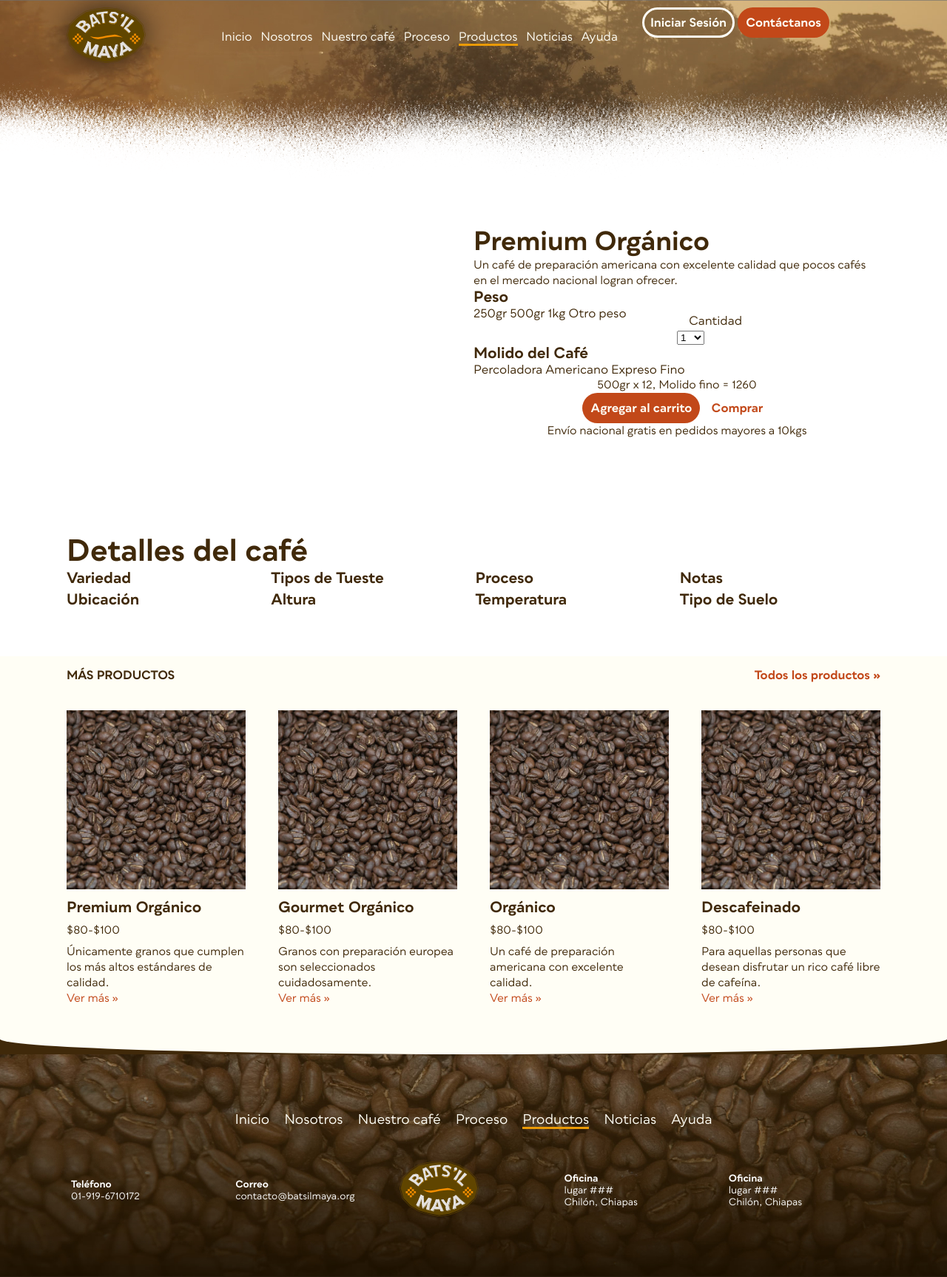
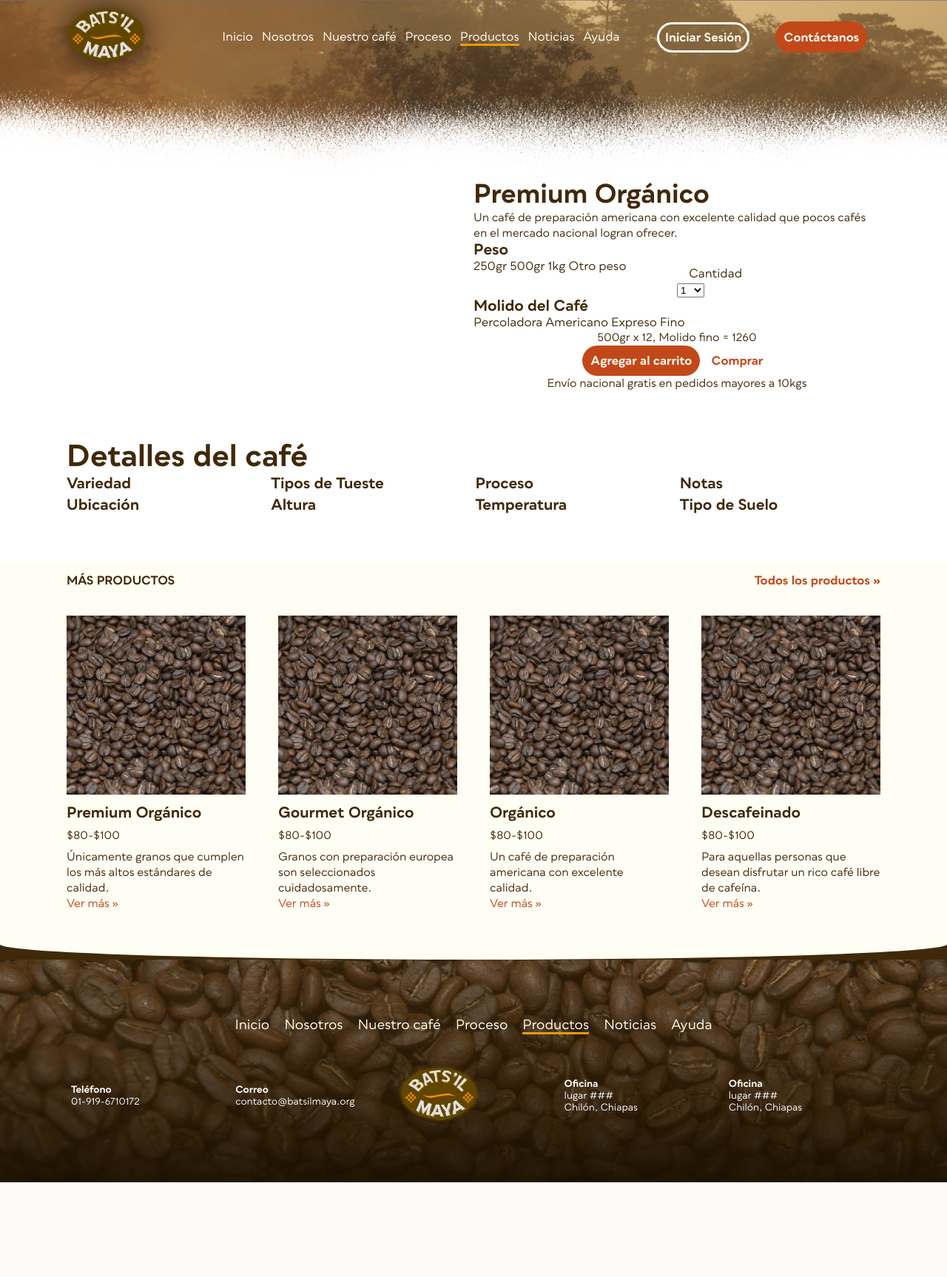
Before and after one commit to arturoacevedob/ase1, a PHP site: page /organico.html in a window 1280 px wide. Shown: the whole page at 74% size. After the commit the page ends 1598 px from the top, so only its background shows below. Run offline with PHP 8.4, Linux system fonts and the light colour scheme.

Commit message:
Formatted grid.css.

```diff
--- a/grid.css
+++ b/grid.css
@@ -259,7 +259,8 @@ legend {
     grid-auto-flow: column;
 
 }
-.grid-2{
+
+.grid-2 {
     display: grid;
     grid-template-columns: 1fr 1fr;
 }
@@ -484,7 +485,8 @@ input {
         grid-auto-rows: auto;
         grid-gap: 11px;
     }
-    .grid-2{
+
+    .grid-2 {
         grid-template-columns: 1fr;
         grid-auto-flow: row;
     }
--- a/organico.html
+++ b/organico.html
@@ -47,10 +47,10 @@
                             <li><a href="ayuda.html" target="_self">Ayuda</a></li>
                         </ul>
                     </nav>
-                    <aside>
+                    <ul>
                         <li class="button outline"><a href="" target="_self">Iniciar Sesión</a></li>
                         <li class="button red"><a class="light" href="" target="_self">Contáctanos</a></li>
-                    </aside>
+                    </ul>
                 </div>
 
                 <div class="nav-wrapper mobile">
@@ -77,10 +77,8 @@
         </header>
     </div>
     <section>
-        <div class="container grid-2-text-photo">
-            <figure>
-
-            </figure>
+        <div class="container grid-2 no-padding-top-bottom">
+            <figure></figure>
             <article>
                 <h3>Premium Orgánico</h3>
                 <p>Un café de preparación americana con excelente calidad que pocos cafés en el mercado nacional
```
